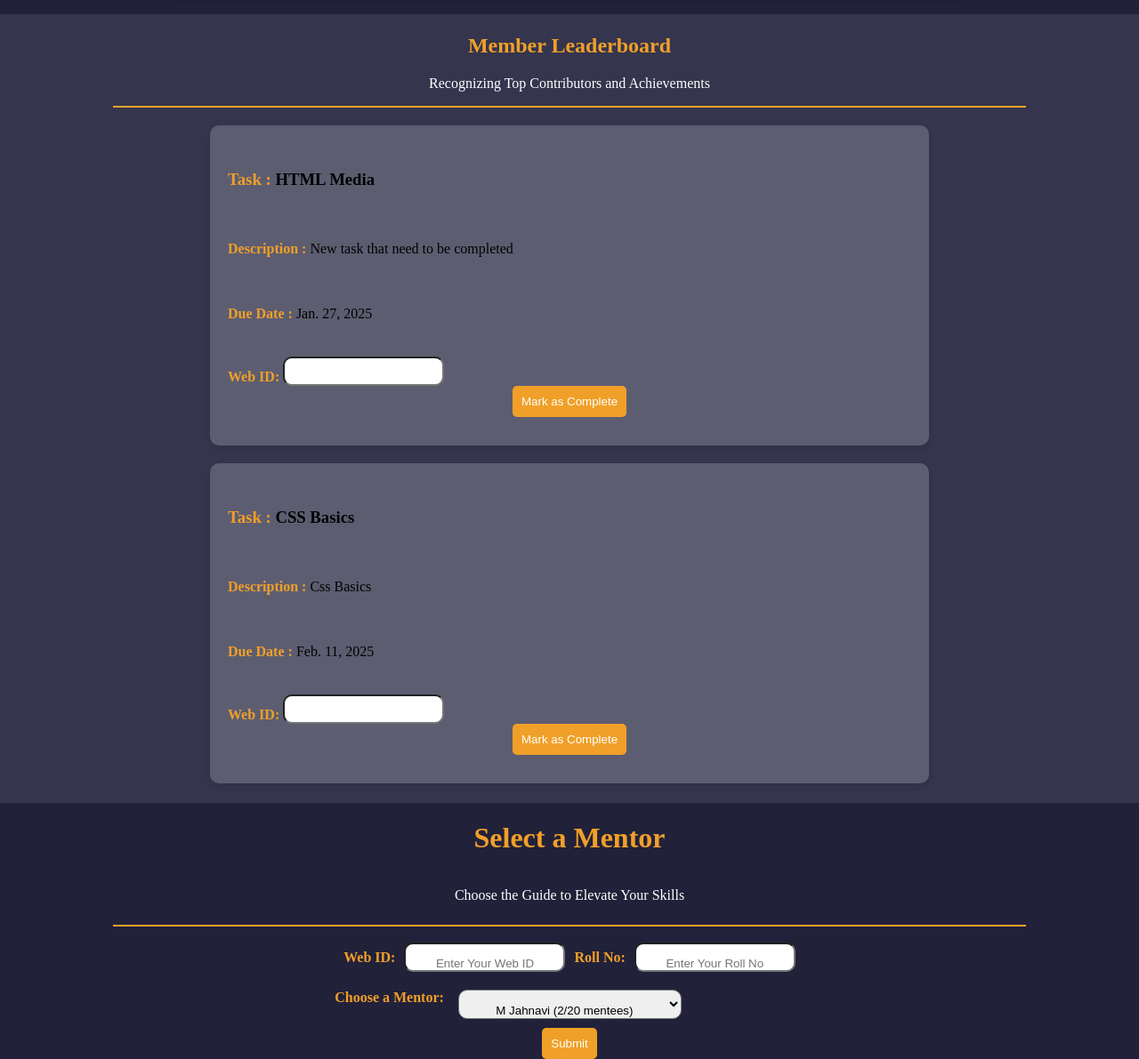
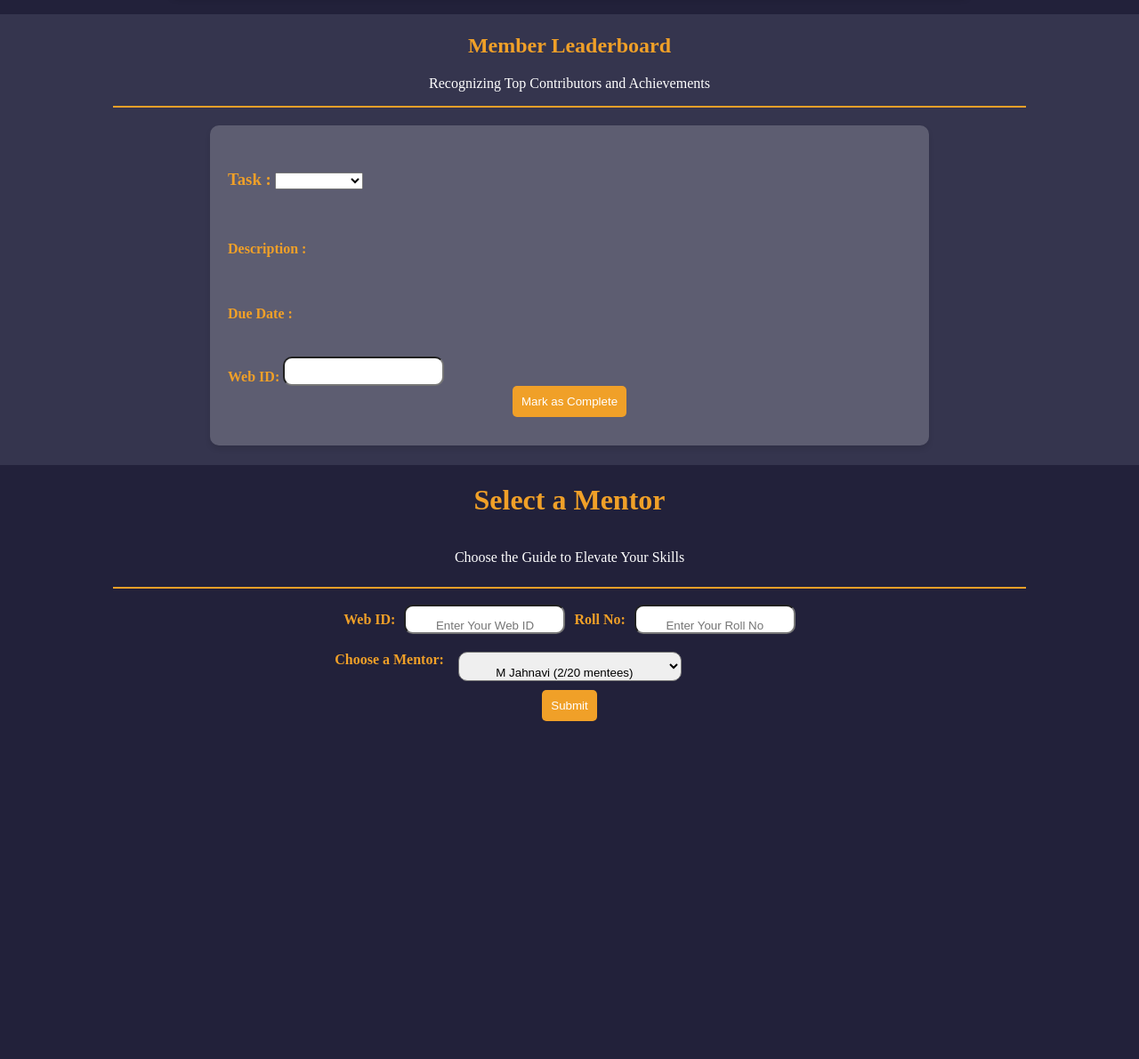
Before and after one commit to HarshaVardhanRao/WebClubSite, a Django app: page / in a window 1280 px wide. Shown: the part 562-1753 px from the top of the page at 89% size. After the commit the page ends 1373 px from the top, so only its background shows below. Run offline with Django 5.2, Linux system fonts and the light colour scheme; data comes from the database, SQL or seed files in the repository; both versions use the stored data as it was after the commit.

Commit message:
Multiple task selection

```diff
--- a/webclub/web/templates/devspace.html
+++ b/webclub/web/templates/devspace.html
@@ -222,15 +222,21 @@
             <p style="color: #fff;">Recognizing Top Contributors and Achievements</p>
         </div>
         <hr>
+        <div class="task">
+            <h3><Strong>Task : </Strong>
+                <select name="task_title" id="task_title">
+                    <option value=""></option>
                     {% for task in tasks %}
-    <div class="task">
-        <h3><Strong>Task : </Strong>{{ task.title }}</h3>
-        <p><Strong>Description : </Strong>{{ task.description }}</p>
-        <p><Strong>Due Date : </Strong>{{ task.due_date }}</p>
+                    <option value="{{ task.title }}" data-description="{{ task.description }}" data-duedate="{{ task.due_date }}" data-taskid="{{ task.id }}"="">{{ task.title }}</option>
+                    {% endfor %}
+                </select>
+            </h3>
+            <p id="taskDescription"><Strong>Description : </Strong></p>
+            <p id="taskDueDate"><Strong>Due Date : </Strong></p>
             <form method="POST" action="{% url 'devspace' %}">
                 {% csrf_token %}
                 <input type="hidden" name="action" value="complete_task">
-            <input type="hidden" name="task_id" value="{{ task.id }}">
+                <input type="hidden" name="task_id" value="">
 
                 <label for="web_mem_id"><strong>Web ID:</strong></label>
                 <input type="text" id="web_mem_id" name="web_mem_id" required>
@@ -238,7 +244,6 @@
                 <button type="submit">Mark as Complete</button></div>
             </form>
         </div>
-    {% endfor %}
     <div ></div></div>
     <div class="mentor-selection">
     <h1>Select a Mentor</h1>
@@ -276,6 +281,16 @@
             }).then(response => response.json())
             .then(data => alert(data.message || data.error));
         });
+
+        const taskTitle = document.getElementById('task_title');
+        taskTitle.addEventListener('change', function () {
+            console.log("Hello")
+            const description = taskTitle.selectedOptions[0].dataset.description;
+            const dueDate = taskTitle.selectedOptions[0].dataset.duedate;
+            document.getElementById('taskDescription').innerHTML = `<strong>Description:</strong> ${description}`;
+            document.getElementById('taskDueDate').innerHTML = `<strong>Due Date:</strong> ${dueDate}`;
+            document.querySelector('input[name=task_id]').value = taskTitle.selectedOptions[0].dataset.taskid;
+        });
     </script>
 </body>
 </html>
--- a/webclub/web/views.py
+++ b/webclub/web/views.py
@@ -58,6 +58,7 @@ def devspace(request):
         # Handle GET requests (if applicable)
         top_members = Student.objects.order_by('-rating')[:5]
         tasks = Task.objects.all()
+        print(tasks)
         max_students = get_max_students_per_mentor()
         mentors = mentor.objects.annotate(student_count=Count('mentees'))
 
```
Also changed, not shown: webclub/db.sqlite3, 1 other file. Lines whose indentation alone changed are shown as unchanged.
